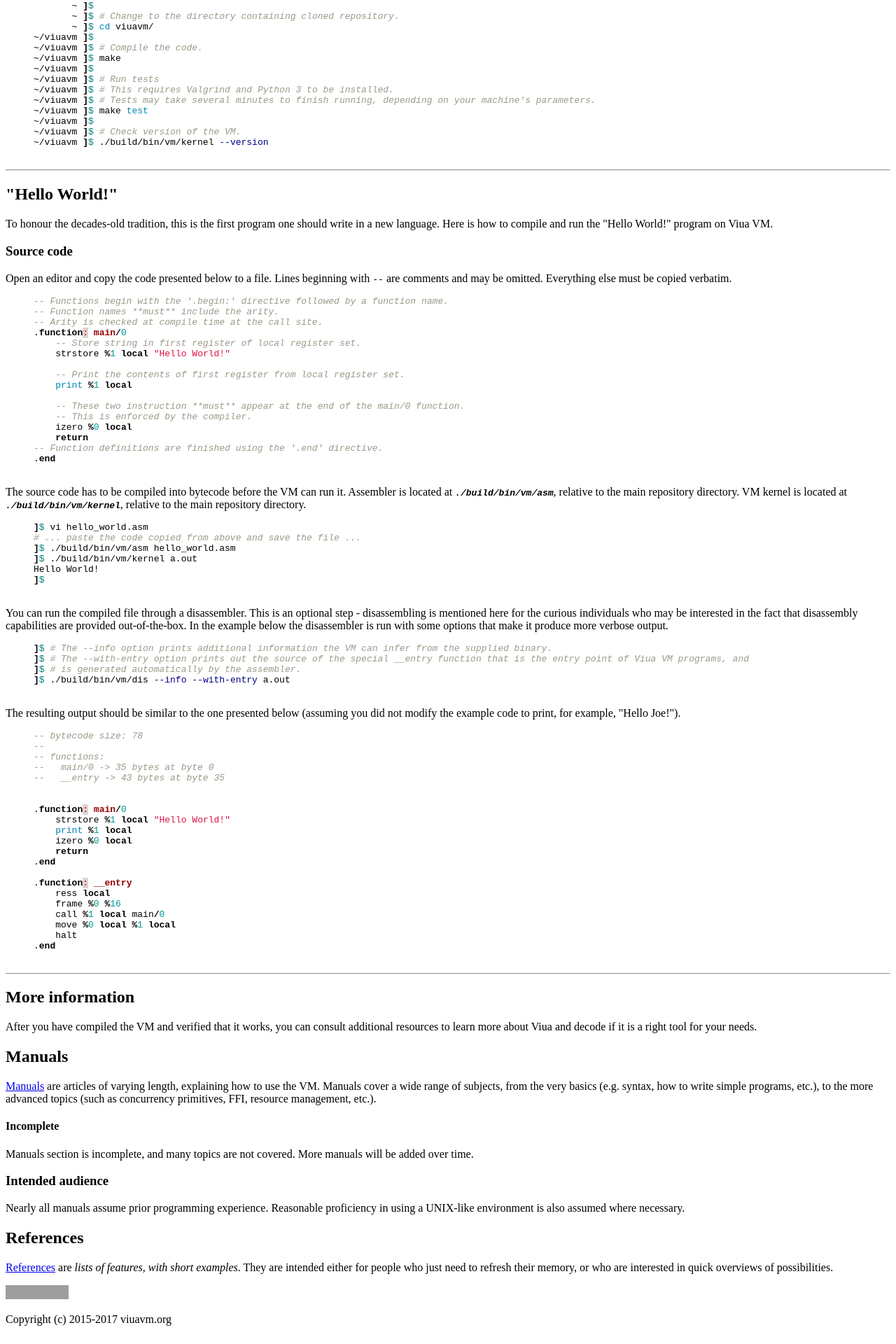
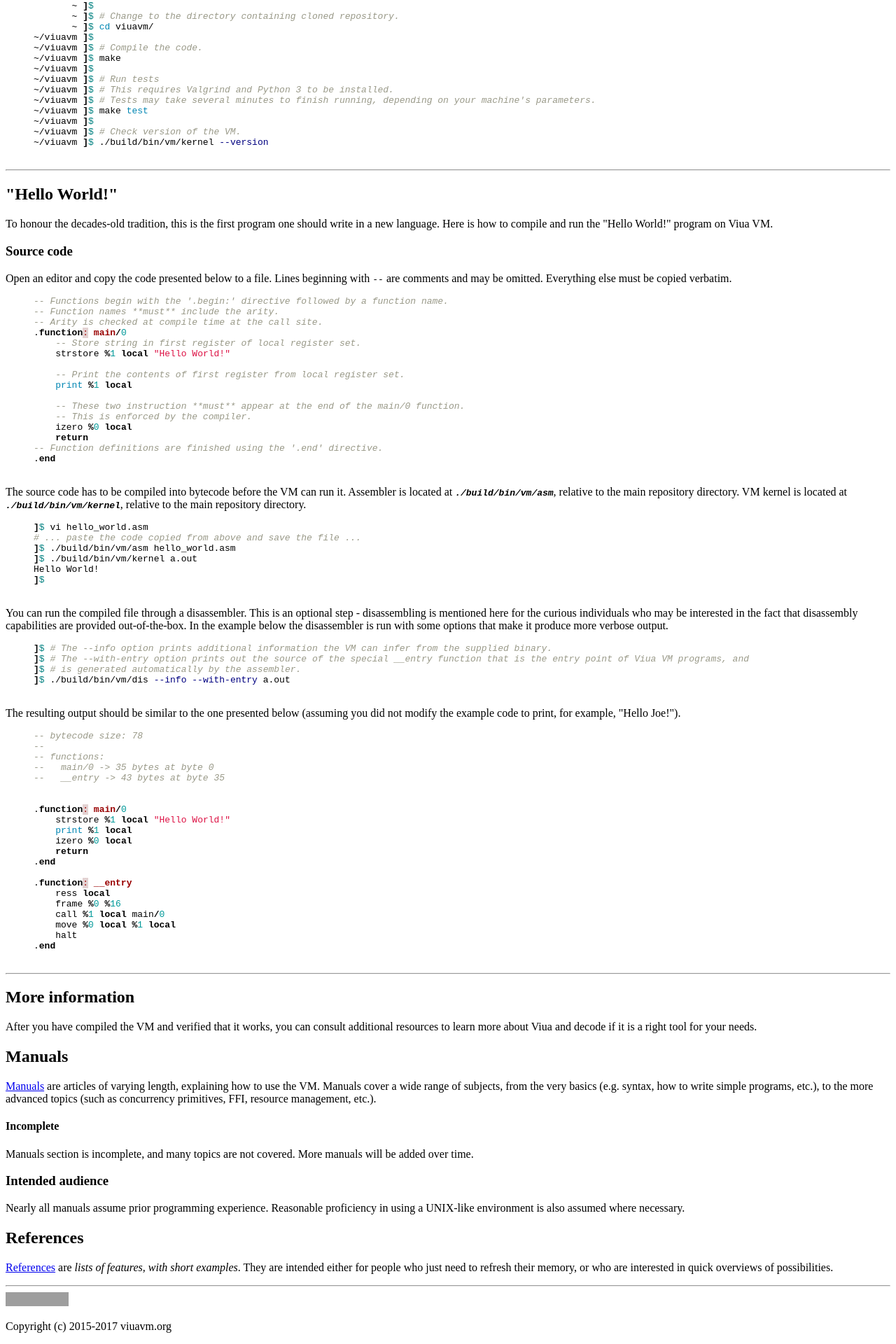
Before and after one commit to marekjm/docs.viuavm.org, a Jekyll site: the page built from index.html, in a window 1280 px wide. Shown: the part 1053-2973 px from the top of the page at 70% size. Built offline with Jekyll 4.4.1, drawn with Linux system fonts in a browser that asks for light colours; grey boxes are pictures that could not be loaded.

Commit message:
Remove old code

```diff
--- a/_layouts/index.html
+++ b/_layouts/index.html
@@ -229,74 +229,7 @@
             </p>
         </section>
 
-        <!--
-
-        <div class="chapter">
-            <p class="note for-summary"> You may run <code>make test</code> instead of <code>./scripts/test_quick</code> to run
-            tests under Valgrind, but it will take several minutes instead of seconds.
-            If something breaks, please <a href="{{ site.bugs_url }}">file a bug report</a>.
-            </p>
-            <p class="abstract"> Getting started with Viua VM is straightforward; it is the standard "clone-make-test" procedure.
-            Executing the follwing commands should give you a fully functioning VM (remeber to use GCC 5, GCC 6 or recent version
-            of Clang++; the compiler you use must support at least C++11):
-            </p>
-            <div class="clear"></div>
-
-            {% highlight bash %}
-            # create an anonymous, read-only clone
-            $ git clone --recursive --branch devel {{ site.savannah_anonymous_clone_url }}
-            $ cd viuavm
-            $ vi Makefile           # set CXX_STANDARD flag to c++11 or c++14 (recommended), depending on
-                                    # what your compiler supports
-            $ make                  # compile the code
-            $ ./scripts/test_quick  # perform quick test to see if everything works as it should
-            {% endhighlight %}
-
-            <p> For more information see <a href="/manuals/install.html">installation instructions</a>.
-        </div>
-
-        <section class="big-fat-warning big-red-warning">
-            <h1> Alpha software </h1>
-            <p> Viua VM is alpha software, and is undergoing constant change.
-            The scope of code-breaking changes is kept under control on a best-effort basis, if something needs breaking it is being broken; privileges of alpha.
-            </p>
-            <p> You can get the newest code on <a href="{{ site.savannah_git_url }}">Savannah</a> or <a href="{{ site.repository_url }}">Github</a>. </p>
-        </section>
-
-        <section class="chapter">
-            <h1> Manuals </h2>
-
-            <p class="summary"> <a href="/manuals.html">Manuals</a> are <em>articles of varying length, explaining
-                how to use various features of the machine</em>.
-            </p>
-
-            <h3> Contents </h3>
-            <p> Manuals contain both introductory and advanced material, in no particular order.
-            They explain the basics ("Hello World!", syntax of VMs assembly, etc.) and
-            more arcane (concurrency primitives, resource management, FFI modules, etc.) features of the VM.
-            </p>
-
-            <h3> Intended audience </h3>
-            <p> All articles assume that the reader has prior programming experience, and is reasonably proficient in
-            the craft.
-            In-depth articles assume prior C++ and Viua VM programming experience.
-            </p>
-        </section>
-
-        <section class="chapter">
-            <h1> References </h1>
-
-            <p class="note for-summary">References also contain VM instruction set reference, and bytecode format
-            description. </p>
-            <p class="summary"> <a href="/references.html">References</a> are <em>lists of features, with short examples</em>
-            of usage (in the spirit of <a href="http://cppreference.com/">cppreference.com</a>).
-            They are intended either for people who just need to refresh their memory (what arguments does a function
-            take, in which module was a function implemented, etc.), or people who are interested in feature lists.
-            </p>
-            <div class="clear"></div>
-        </section>
-
-        -->
+        <hr>
 
         {% include footer.html %}
     </body>
```
